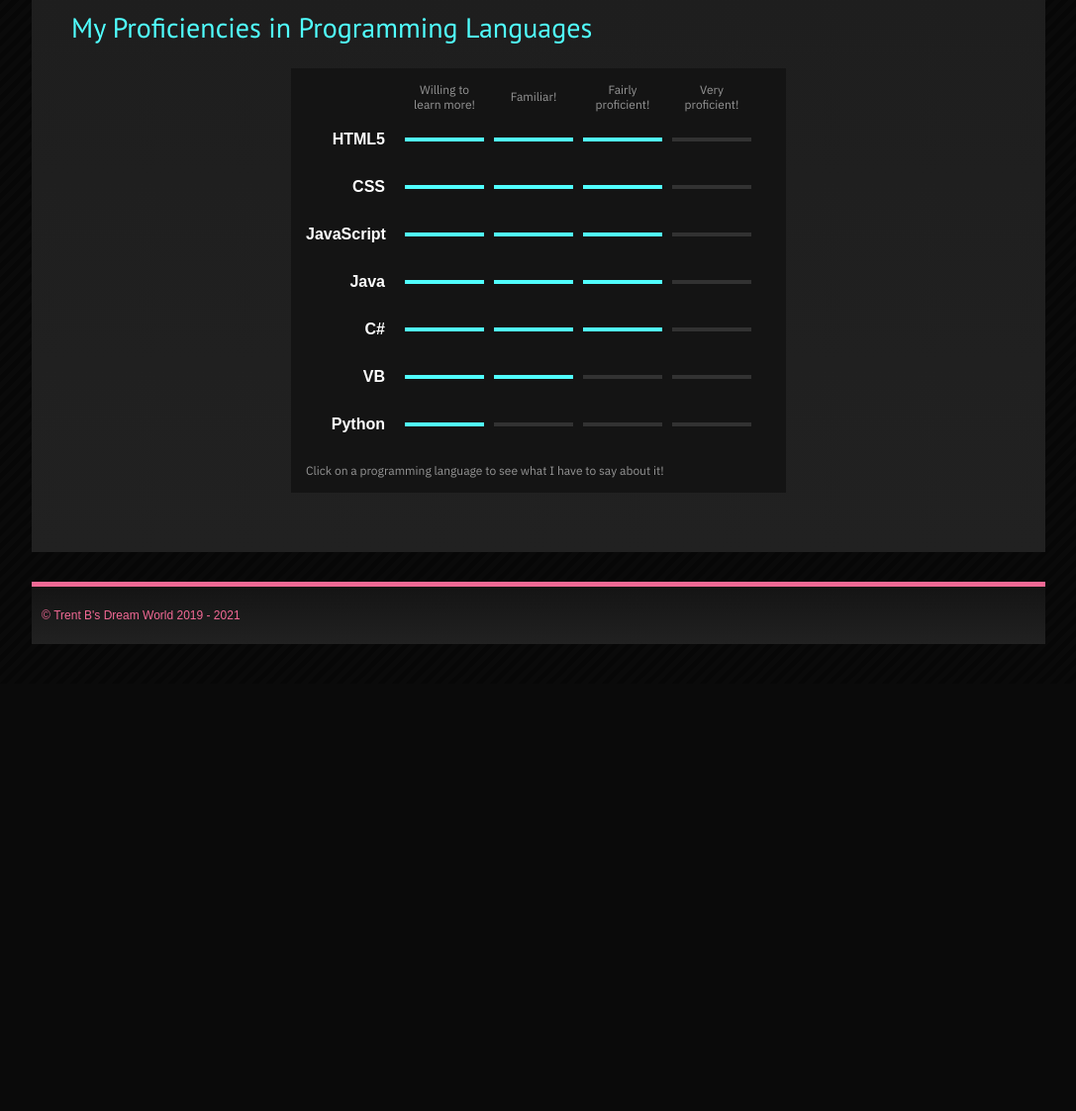
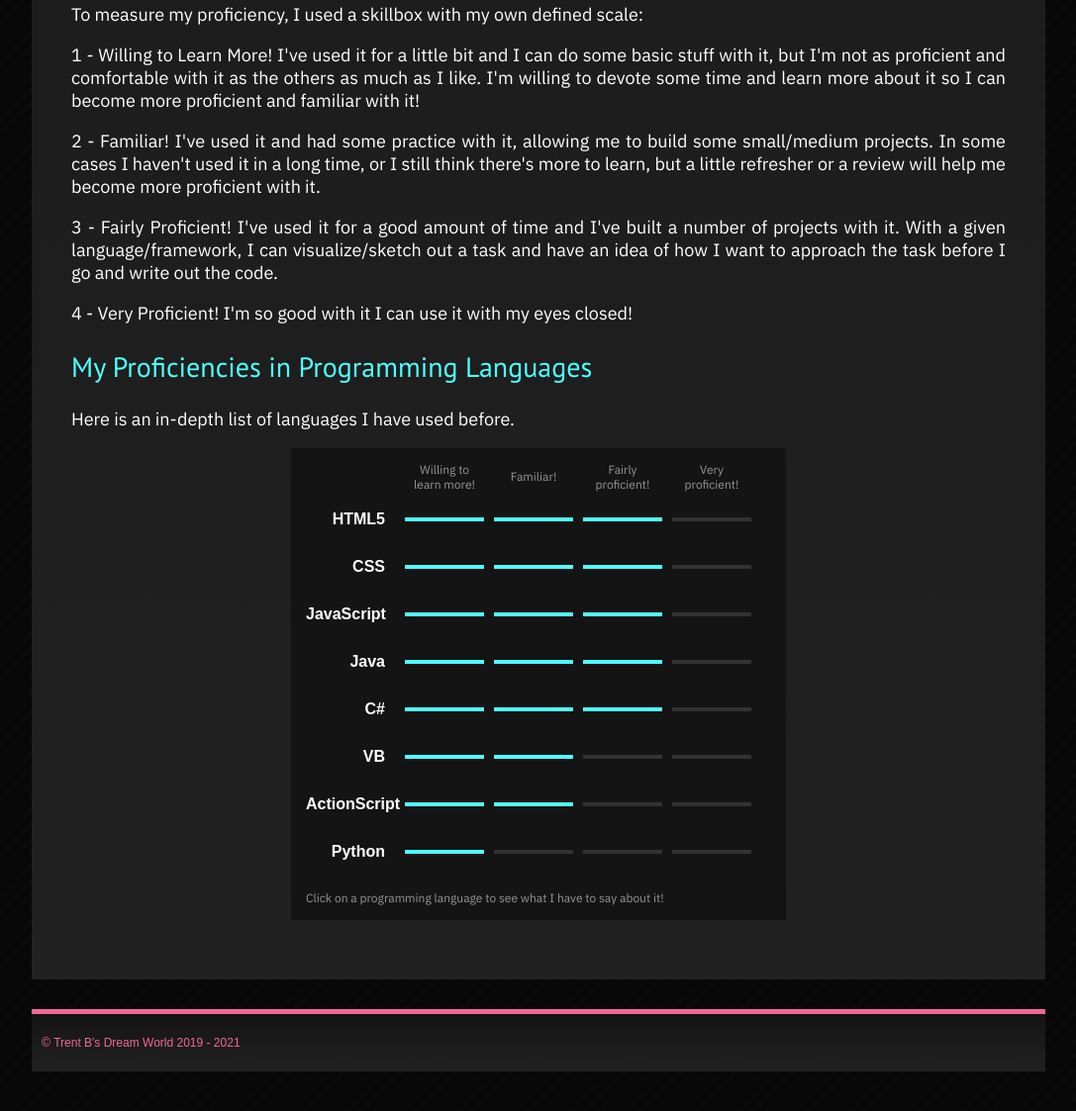
Before and after one commit to trentb10/studentweb-cencol-gatsby, a Gatsby site: page /about-me in a window 1280 px wide. Shown: the part 2490-3613 px from the top of the page at 99% size, without its empty margins (96-1183 px from the left). Before the commit the page ends 3181 px from the top, so only its background shows below. Built offline with nearby package versions, Linux system fonts and the light colour scheme; Gatsby itself is replaced by a stand-in of ours; a web font is replaced by a local one.

Commit message:
Added more content to about me page

```diff
--- a/src/pages/about-me.js
+++ b/src/pages/about-me.js
@@ -20,10 +20,10 @@ export default function AboutMe() {
   let java = determineSkill("Java", 3);
   let csharp = determineSkill("C#", 3);
   let vb = determineSkill("VB", 2);
+  let actionscript = determineSkill("ActionScript", 2);
   let python = determineSkill("Python", 1);
 
 
-  let lessthan3 = "<3";
 
   return (
     <Layout title="About Me!">
@@ -228,7 +228,41 @@ export default function AboutMe() {
         libraries, and IDEs and office suites I'm proficient in!
       </p>
 
+      <p>
+        To measure my proficiency, I used a skillbox with my own defined scale:
+      </p>
+
+      <p>
+        1 - Willing to Learn More! I've used it for a little bit and I can do
+        some basic stuff with it, but I'm not as proficient and comfortable
+        with it as the others as much as I like. I'm willing to devote some
+        time and learn more about it so I can become more proficient and familiar
+        with it!
+      </p>
+
+      <p>
+        2 - Familiar! I've used it and had some practice with it, allowing me to
+        build some small/medium projects. In some cases I haven't used it in a
+        long time, or I still think there's more to learn, but a little refresher
+        or a review will help me become more proficient with it.
+      </p>
+
+      <p>
+        3 - Fairly Proficient! I've used it for a good amount of time and I've
+        built a number of projects with it. With a given language/framework, I
+        can visualize/sketch out a task and have an idea of how I want to
+        approach the task before I go and write out the code.
+      </p>
+
+      <p>
+        4 - Very Proficient! I'm so good with it I can use it with my eyes closed!
+      </p>
+
       <h2>My Proficiencies in Programming Languages</h2>
+
+      <p>
+        Here is an in-depth list of languages I have used before.
+      </p>
 
       <div class="skillbox-container">
         <div class="skillbox-skill-legend-container">
@@ -289,7 +323,13 @@ export default function AboutMe() {
               because they didn't really fit what I was looking for in a skill box.
               I didn't want to use progress bars with percentages because I don't
               think that's an appropriate way to gouge how good a programmer is
-              with a language. I wanted a skill box with my own scale defined.
+              with a language. I wanted a skill box with my own scale defined,
+              and I wanted to make it possible for the user to click a skill
+              so the description container is expanded and the user can read
+              a little more of what I have to say about it. For this, I've used
+              a <a href="https://www.npmjs.com/package/react-collapsible">React
+              plugin</a> for collapsibles, the same plugin I used for the <Link
+              to="/assignments">Assignments</Link> page as well.
             </p>
             <p>
               Once I sketched out how I wanted my skill box to look like, I began
@@ -361,6 +401,17 @@ export default function AboutMe() {
               develop in VB again!
             </p>
           </div>
+        </Collapsible><Collapsible
+          trigger={actionscript}
+        >
+          <div class="skillbox-skill-info">
+            <p>
+              I have used ActionScript to make some Flash games during my last
+              semester in high school. Although there aren't opportunities to
+              use ActionScript today, I just wanted to point out that I've used
+              it at some point!
+            </p>
+          </div>
         </Collapsible>
         <Collapsible
           trigger={python}
```
